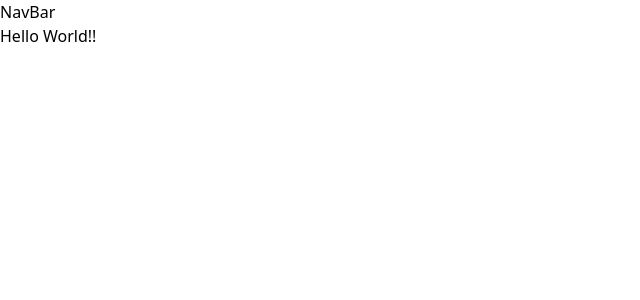
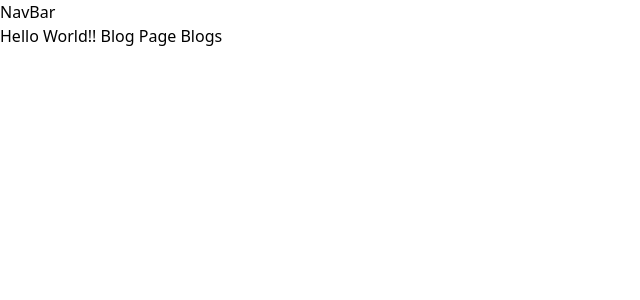
Before and after one commit to GitHub-Sanjit/project-nextjs-press-frontend, a Next.js app: page / in a window 1280 px wide. Shown: the top 300 px of the page, without its empty margins (0-640 px from the left). Built offline with nearby package versions, Linux system fonts and the light colour scheme.

Commit message:
Linking and Navigation

```diff
--- /dev/null
+++ b/app/blogs/[slug]/loading.tsx
@@ -0,0 +1,9 @@
+import React from 'react'
+
+const BlogsLoader = () => {
+  return (
+    <div>Loading......</div>
+  )
+}
+
+export default BlogsLoader
--- a/app/page.tsx
+++ b/app/page.tsx
@@ -1,3 +1,9 @@
+import Link from "next/link";
+
 export default function Home() {
-  return <div>Hello World!!</div>;
+  return (
+    <div>
+      Hello World!! Blog Page <Link href={"/blogs"}>Blogs</Link>
+    </div>
+  );
 }
```
